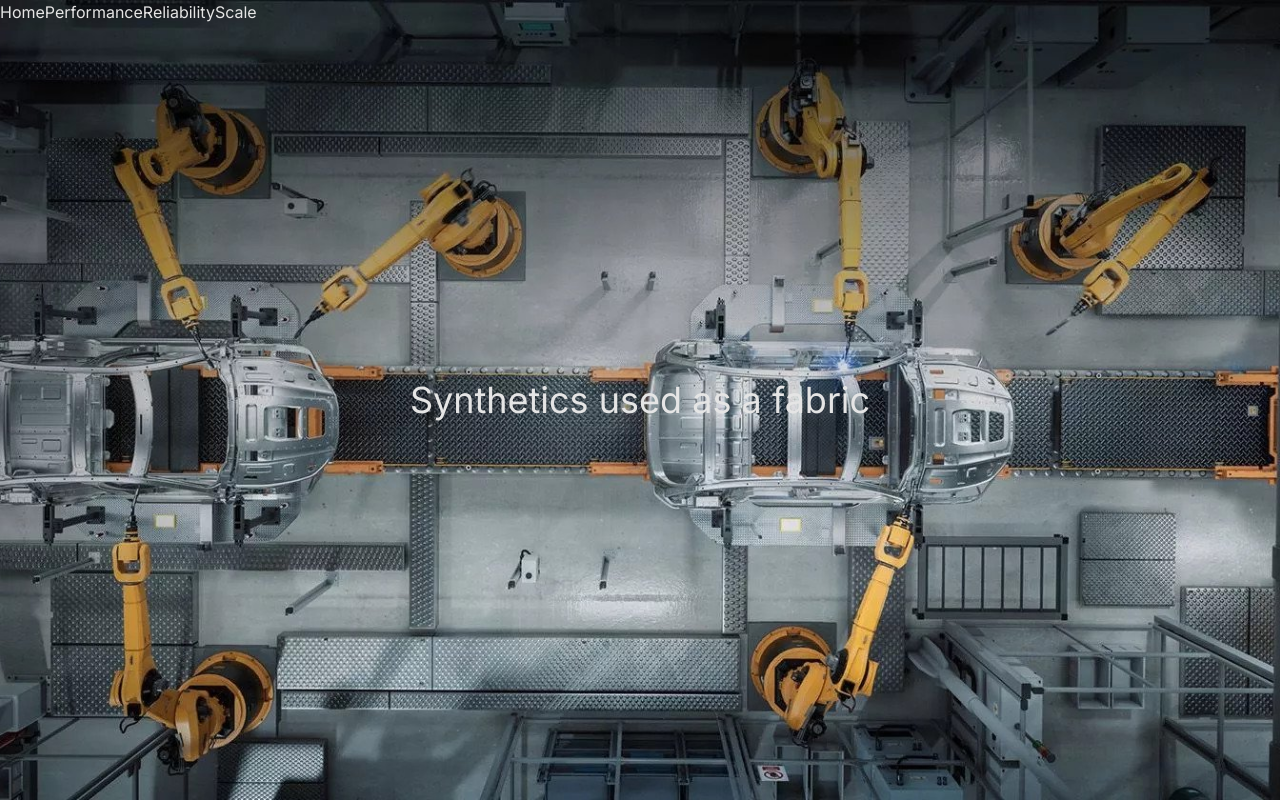
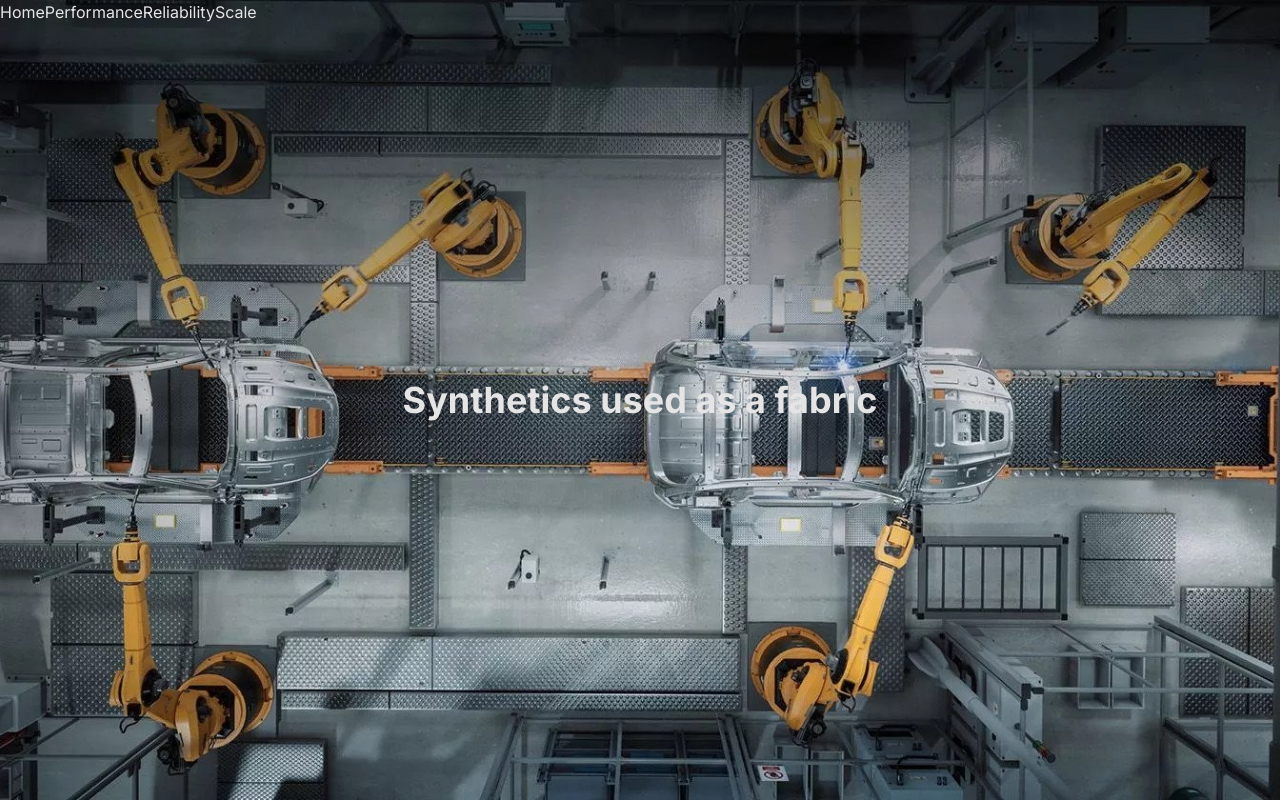
Before and after one commit to SmackSmash/grider-nextjs, a Next.js app: page / in a window 1280 px wide. Built offline with nearby package versions, Linux system fonts and the light colour scheme.

Commit message:
Small styling change

```diff
--- a/src/app/page.tsx
+++ b/src/app/page.tsx
@@ -5,7 +5,7 @@
   return (
     <main>
       <Hero imgSrc={HomeImg} imgAlt='Car factory'>
-        <h1 className='text-4xl'>Synthetics used as a fabric</h1>
+        <h1 className='text-4xl font-bold'>Synthetics used as a fabric</h1>
       </Hero>
     </main>
   );
```
